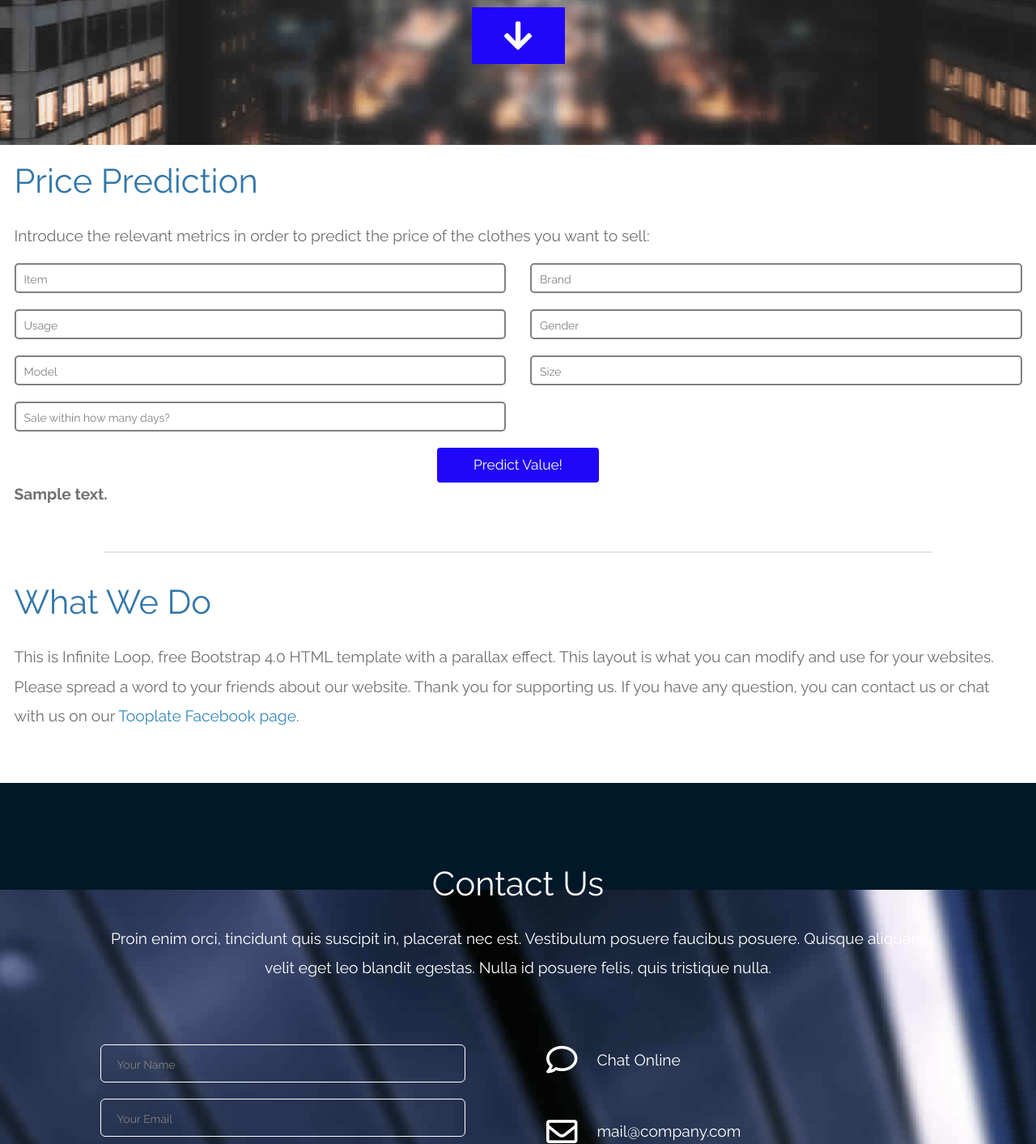
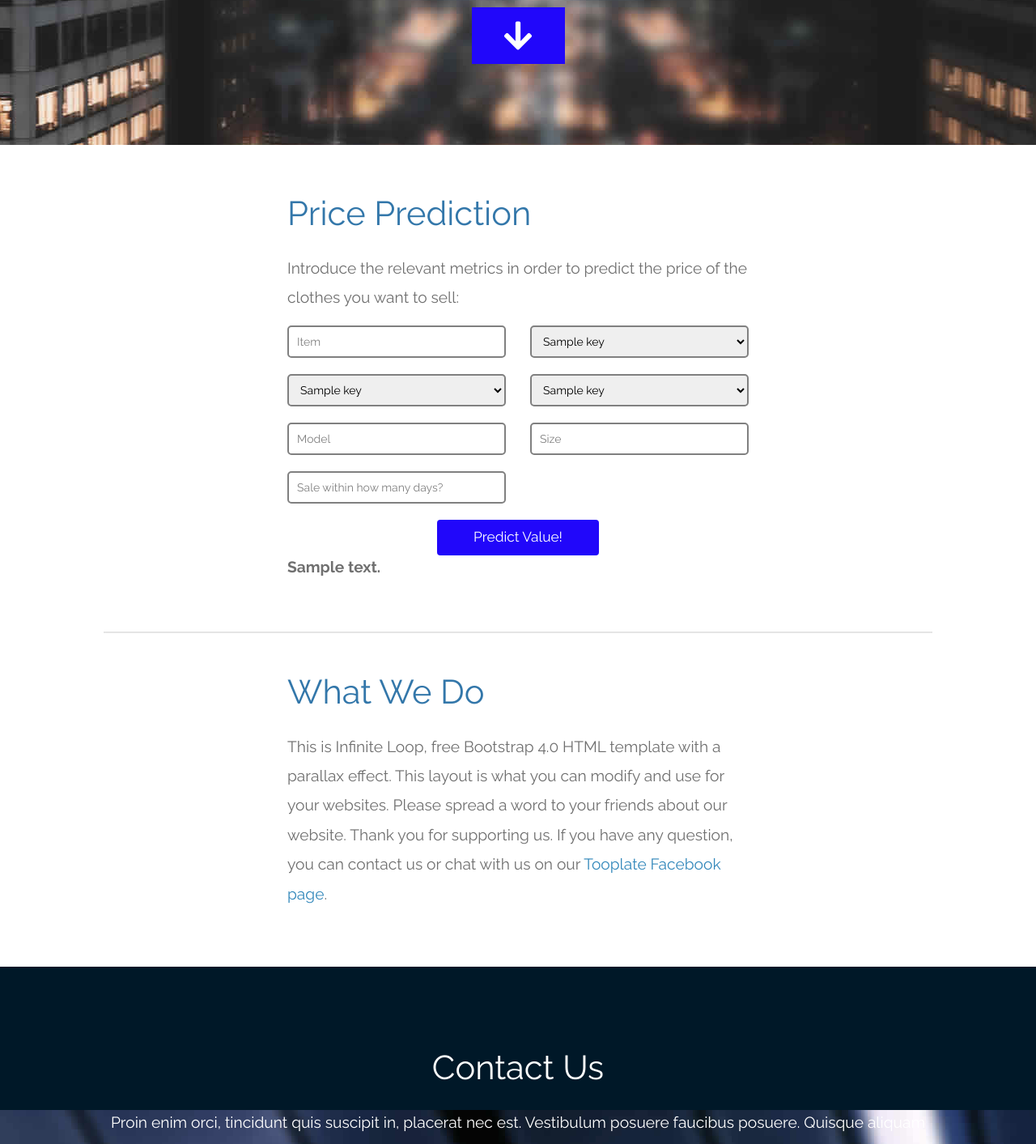
Before and after one commit to nichohelmut/antler-tc2, a Flask app: template tc2/deploy-lr-project/templates/index1.html in a window 1280 px wide. Shown: the part 621-2034 px from the top of the page at 81% size. Run offline with Flask 2, Linux system fonts and the light colour scheme; the template is opened without the code that fills it: most values are stand-ins (such as "Sample title", 1, 10 or a date in 2020); parts of the project's set-up code (start-up, migrations or seed data) failed here and were passed over; some libraries are stand-ins or nearby versions.

Commit message:
add dropdowns and improve styling

```diff
--- a/tc2/deploy-lr-project/app.py
+++ b/tc2/deploy-lr-project/app.py
@@ -11,7 +11,10 @@ model = pickle.load(open('model2.pkl', 'rb'))
 
 @app.route("/")
 def hello():
-    return render_template('index1.html')
+    gender_zip, usage_zip, brands_zip = get_value_zips()
+    return render_template('index1.html',
+        gender=gender_zip, usage=usage_zip, brands=brands_zip,
+        scroll="")
 
 
 def get_value_zips():
@@ -37,11 +40,12 @@ def predict():
     size = int(request.form['size'])
     print(size)
     sale_until = int(request.form['sale_until'])
-    print(size)
+    print(sale_until)
     prediction = model.predict([[brand, usage, gender, size, sale_until]])
     output = round(abs(prediction[0]), 2)
     return render_template('index1.html',
-                           prediction_text=f'A house with {item} rooms per dwelling and {brand} and located {usage} km to {size} employment {sale_until}centers has a value of ${output}K')
+        prediction_text=f'A house with {item} rooms per dwelling and {brand} and located {usage} km to {size} employment {sale_until}centers has a value of ${output}K',
+        gender=gender_zip, usage=usage_zip, brands=brands_zip, scroll="prediction")
 
 
 if __name__ == "__main__":
--- a/tc2/deploy-lr-project/static/css/tooplate-infinite-loop.css
+++ b/tc2/deploy-lr-project/static/css/tooplate-infinite-loop.css
@@ -50,8 +50,8 @@ blockquote {
 }
 
 .tm-content-box {
-  padding-top: 20px;
-  padding-bottom: 40px;
+  padding-top: 60px;
+  padding-bottom: 65px;
 }
 
 .tm-text-primary {
@@ -722,7 +722,21 @@ p {
 
 .hr-separator {
   width: 80%;
+  margin: 0;
   border-top-width: 2px;
+}
+
+#prediction,
+#whatwedo,
+.container-separator {
+  display: flex;
+  flex-direction: column;
+  align-items: center;
+}
+
+#prediction > .container,
+#whatwedo > .container {
+  max-width: 600px;
 }
 
 .form-prediction {
@@ -741,10 +755,14 @@ p {
   padding: 0;
 }
 
-.container-prediction-input input {
+.container-prediction-input input,
+.container-prediction-input select {
   width: 100%;
+  height: 40px;
   margin-bottom: 20px;
   padding: 2px 10px;
   border: 2px solid gray;
   border-radius: 5px;
+  color: black;
+  font-size: 14px;
 }
--- a/tc2/deploy-lr-project/templates/index1.html
+++ b/tc2/deploy-lr-project/templates/index1.html
@@ -76,17 +76,27 @@ https://www.tooplate.com/view/2117-infinite-loop
             <h2 class="tm-text-primary mb-4 tm-section-title">Price Prediction</h2>
             <p>Introduce the relevant metrics in order to predict the price of the clothes you want to sell:</p>
             <form action="{{url_for('predict')}}" method="post" class="form-prediction">
+
               <div class="container-fluid container-prediction-input">
                 <div class="row">
                   <div class="col"><input type="text" name="item" placeholder="Item" required="required" /></div>
-                  <div class="col"><input type="text" name="brand" placeholder="Brand" required="required" /></div>
+                  <div class="col"><select name="brand">{% for key, value in brands.items() %}
+                      <option value="{{value}}">{{key}}</option>
+                      {% endfor %}
+                    </select></div>
                 </div>
                 <div class="row">
-                  <div class="col"><input type="text" name="usage" placeholder="Usage" required="required" /></div>
-                  <div class="col"><input type="text" name="gender" placeholder="Gender" required="required" /></div>
+                  <div class="col"><select name="usage">{% for key, value in usage.items() %}
+                      <option value="{{value}}">{{key}}</option>
+                      {% endfor %}
+                    </select></div>
+                  <div class="col"><select name="gender">{% for key, value in gender.items() %}
+                      <option value="{{value}}">{{key}}</option>
+                      {% endfor %}
+                    </select></div>
                 </div>
                 <div class="row">
-                  <div class="col"><input type="text" name="model" placeholder="Model" required="required" /></div>
+                  <div class="col"><input type="text" name="model" placeholder="Model" /></div>
                   <div class="col"><input type="text" name="size" placeholder="Size" required="required" /></div>
                 </div>
                 <div class="row">
@@ -103,11 +113,13 @@ https://www.tooplate.com/view/2117-infinite-loop
     </div>
   </section>
 
-  <hr class="hr-separator" />
+  <div class="container-separator">
+    <hr class="hr-separator" />
+  </div>
 
   <section id="whatwedo" class="tm-parallax-2">
     <div class="container">
-      <div class="row tm-content-box">
+      <div class="row tm-content-box py-5">
         <!-- first row -->
         <div class="col-lg-12 col-xl-12">
           <div class="tm-intro-text-container">
@@ -202,7 +214,10 @@ https://www.tooplate.com/view/2117-infinite-loop
   <script src="{{ url_for('static', filename='js/jquery.singlePageNav.min.js') }}"></script>
   <script src="{{ url_for('static', filename='js/bootstrap.min.js') }}"></script>
   <script>
-
+    var scroll = JSON.parse('{{scroll | tojson | safe}}');
+    if (scroll === "prediction") {
+      document.location.hash = '#prediction';
+    }
     function getOffSet() {
       var _offset = 450;
       var windowHeight = window.innerHeight;
```
